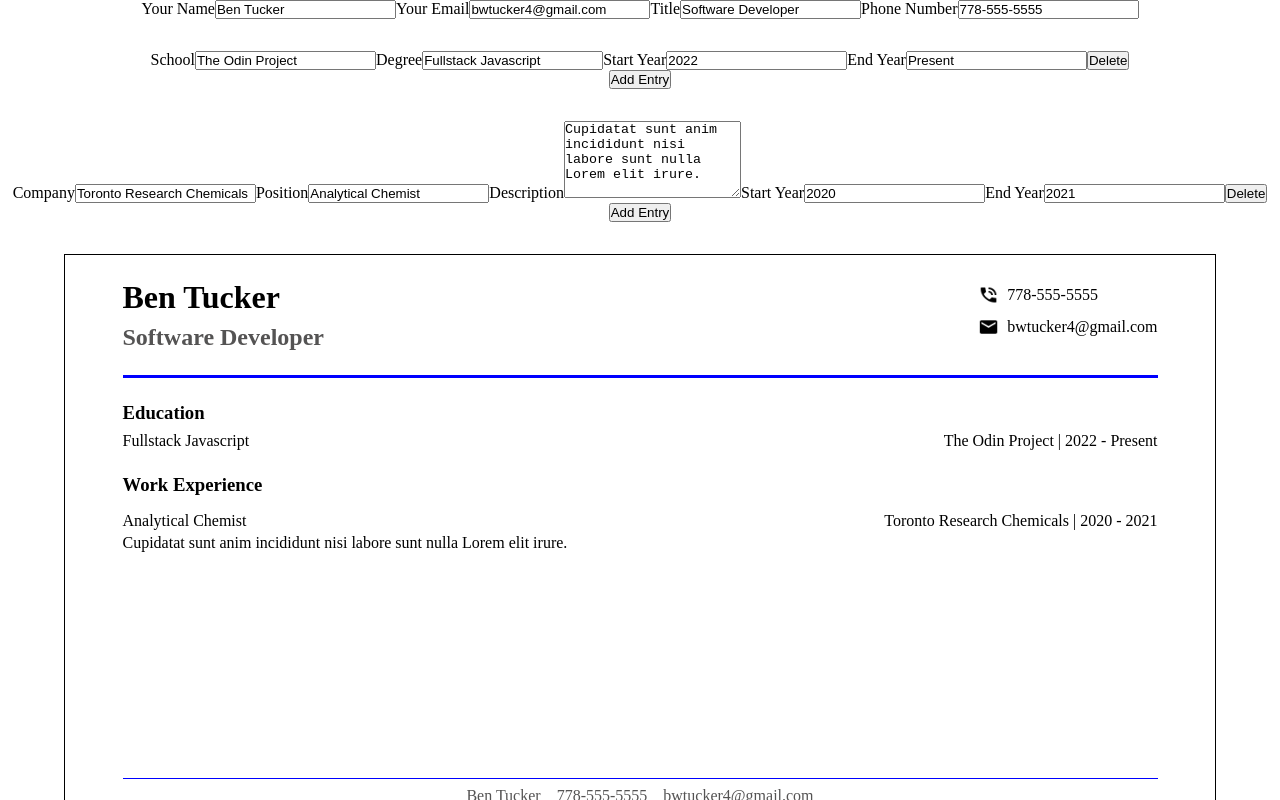
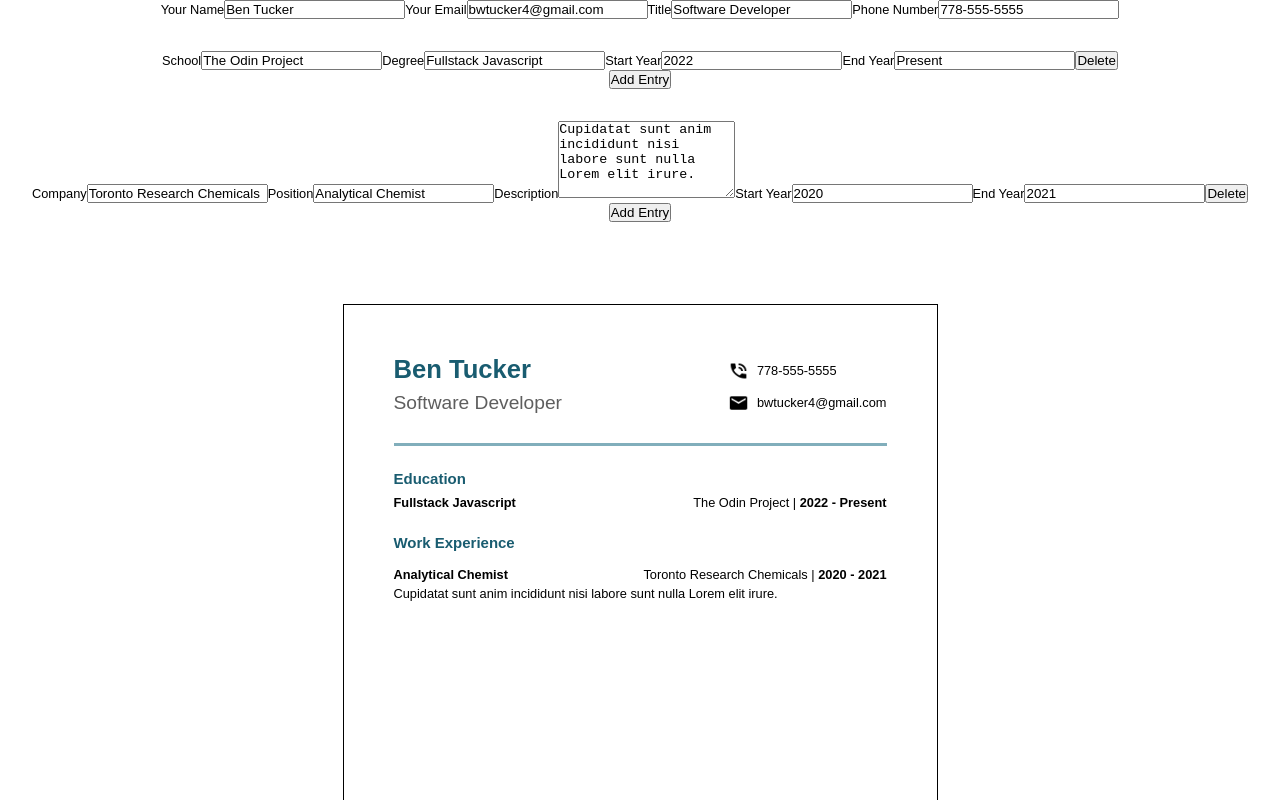
Before and after one commit to tenbucker4/employable, a React (Create React App) app in the folder cv-project/: page / in a window 1280 px wide. Shown: the top 800 px of the page. Built offline with nearby package versions, Linux system fonts and the light colour scheme.

Commit message:
Resume styling

```diff
--- a/cv-project/src/components/Resume.js
+++ b/cv-project/src/components/Resume.js
@@ -32,7 +32,7 @@ class Resume extends Component {
                     {this.props.education?.map((item, i) => {
                         return (
                             <div key={i} className="education-entry">
-                                <p>{item.degree}</p>
+                                <p id="degree-title">{item.degree}</p>
                                 <p>
                                     {item.school} |{" "}
                                     <span>
@@ -49,7 +49,7 @@ class Resume extends Component {
                         return (
                             <div key={i} className="work-entry">
                                 <div className="work-heading">
-                                    <p>{item.position}</p>
+                                    <p id="position-title">{item.position}</p>
                                     <p>
                                         {item.company} |{" "}
                                         <span>
--- a/cv-project/src/styles/app.css
+++ b/cv-project/src/styles/app.css
@@ -4,6 +4,12 @@
     margin: 0;
     padding: 0;
     box-sizing: border-box;
+}
+
+body {
+    font-size: 0.8rem;
+    font-weight: 300;
+    font-family: "Montserrat", sans-serif;
 }
 
 .container {
@@ -31,4 +37,5 @@
     display: flex;
     justify-content: center;
     width: 100%;
+    padding: 50px 0px;
 }
--- a/cv-project/src/styles/resume.css
+++ b/cv-project/src/styles/resume.css
@@ -1,6 +1,14 @@
+:root {
+    --dark-blue: #195c70;
+    --grey: #5e5e5e;
+    --light-blue: #81aebb;
+    --blue: #377ea4;
+}
+
 .resume-bin {
-    width: 90%;
-    height: 70vh;
+    width: 595px;
+    height: 842px;
+    padding: 50px 50px 15px 50px;
     border: 1px solid black;
     display: flex;
     flex-direction: column;
@@ -10,9 +18,9 @@
 .resume-bin header {
     display: flex;
     justify-content: space-between;
-    width: 90%;
-    padding: 1.5rem 0rem;
-    border-bottom: 3px solid blue;
+    width: 100%;
+    padding-bottom: 1.5rem;
+    border-bottom: 3px solid var(--light-blue);
 }
 
 .heading {
@@ -21,8 +29,13 @@
     gap: 0.5rem;
 }
 
+.heading h1 {
+    color: var(--dark-blue);
+}
+
 .heading h2 {
-    color: rgb(84, 83, 83);
+    color: var(--grey);
+    font-weight: 100;
 }
 
 ul {
@@ -44,14 +57,23 @@ li img {
 section {
     display: flex;
     flex-direction: column;
-    width: 90%;
+    width: 100%;
     padding-top: 1.5rem;
     gap: 0.5rem;
+}
+
+section h3 {
+    color: var(--dark-blue);
 }
 
 .education-entry {
     display: flex;
     justify-content: space-between;
+}
+
+#degree-title,
+#position-title {
+    font-weight: 600;
 }
 
 .work-section {
@@ -73,13 +95,17 @@ section {
     text-align: justify;
 }
 
+span {
+    font-weight: 600;
+}
+
 footer {
     justify-content: center;
-    width: 90%;
+    width: 100%;
     margin-top: auto;
     display: flex;
     gap: 1rem;
     padding: 0.5rem 0rem;
     color: rgb(84, 83, 83);
-    border-top: 1px solid blue;
+    border-top: 2px solid var(--light-blue);
 }
```
